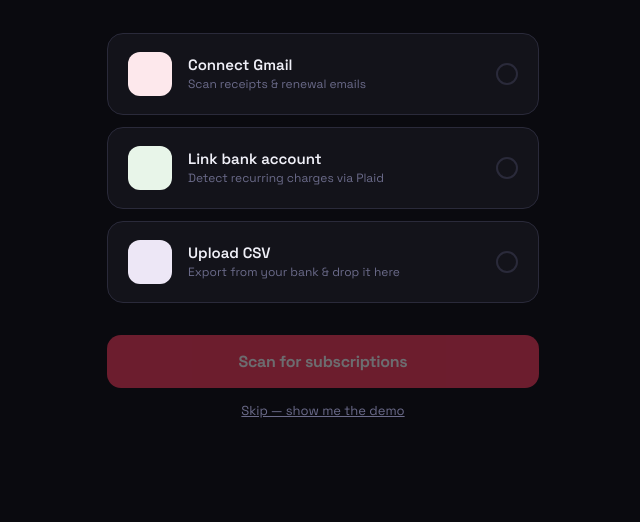
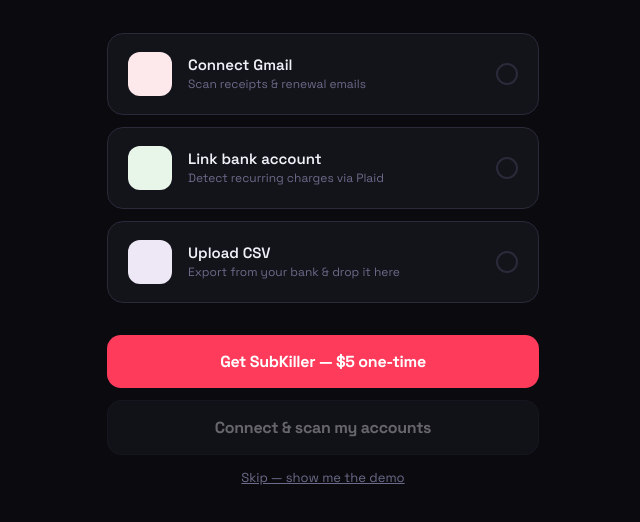
Before and after one commit to Ej2011-dot/SubKiller, a plain HTML site: page index.html in a window 1280 px wide. Shown: the part 270-792 px from the top of the page, without its empty margins (317-957 px from the left). Drawn offline with Linux system fonts and the light colour scheme.

Commit message:
Update index.html

```diff
--- a/index.html
+++ b/index.html
@@ -184,8 +184,11 @@
         <div class="cc-check" id="chk-csv"></div>
       </div>
     </div>
-    <button class="btn-primary" id="scan-btn" disabled onclick="startScan()">Scan for subscriptions</button>
-    <div class="skip" onclick="skipToApp()">Skip — show me the demo</div>
+    <a href="https://buy.stripe.com/5kQ5kFdkxgnrb480Dz3ZK0j" target="_blank" style="display:block;margin-bottom:12px">
+  <button class="btn-primary">Get SubKiller — $5 one-time</button>
+</a>
+<button class="btn-primary" id="scan-btn" disabled onclick="startScan()" style="background:var(--surface2);border:1px solid var(--border);color:var(--text);margin-bottom:0">Connect & scan my accounts</button>
+<div class="skip" onclick="skipToApp()">Skip — show me the demo</div>
   </div>
 </div>
 
```
